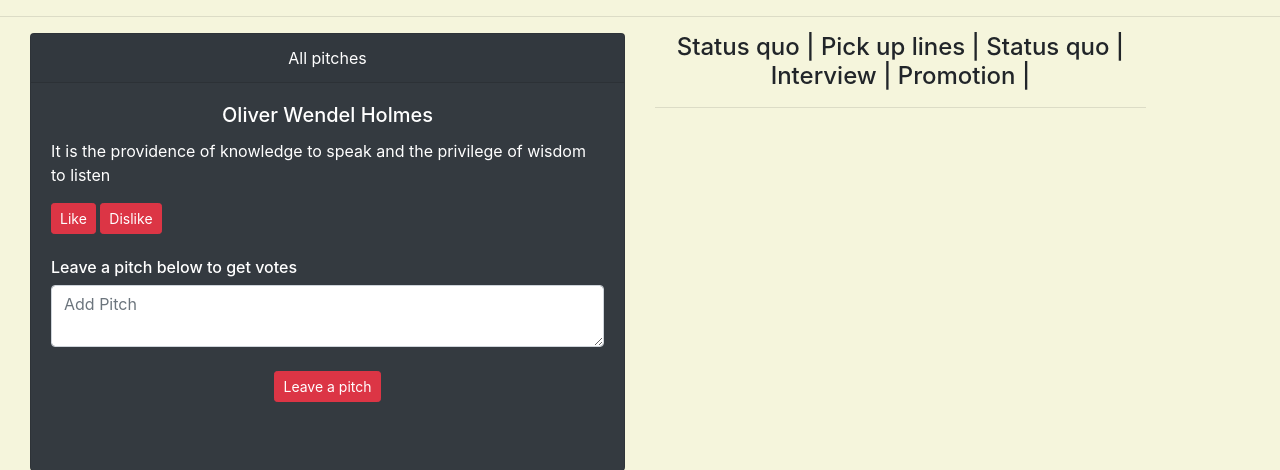
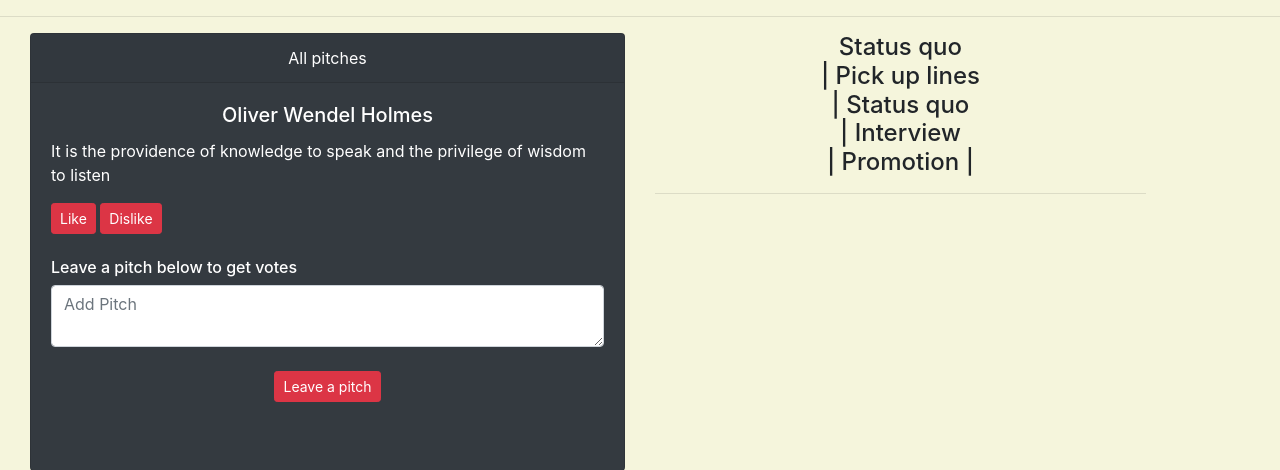
Before and after one commit to Pascal-Owilly/Pitches, a Flask app: page / in a window 1280 px wide. Shown: the part 56-526 px from the top of the page. Run offline with Flask 2, Linux system fonts and the light colour scheme; the visitor is signed in with stand-in values (Sample User, id 1); data comes from the database, SQL or seed files in the repository; data that the repository does not hold is empty; some libraries are stand-ins or nearby versions.

```diff
--- a/requirements.txt
+++ b/requirements.txt
@@ -8,3 +8,4 @@ Jinja2==3.0.3
 MarkupSafe==2.1.0
 SQLAlchemy==1.4.32
 Werkzeug==2.0.3
+gunicorn==20.1.0
--- a/website/templates/home.html
+++ b/website/templates/home.html
@@ -60,7 +60,7 @@
     </div>
 
     <div class="col-md-5">
-      <h4 align="center">Status quo | Pick up lines | Status quo | Interview | Promotion | <hr>
+      <h4 align="center">Status quo <br> | Pick up lines <br> | Status quo <br> | Interview <br> | Promotion | <hr>
     </div>
 
 
```
